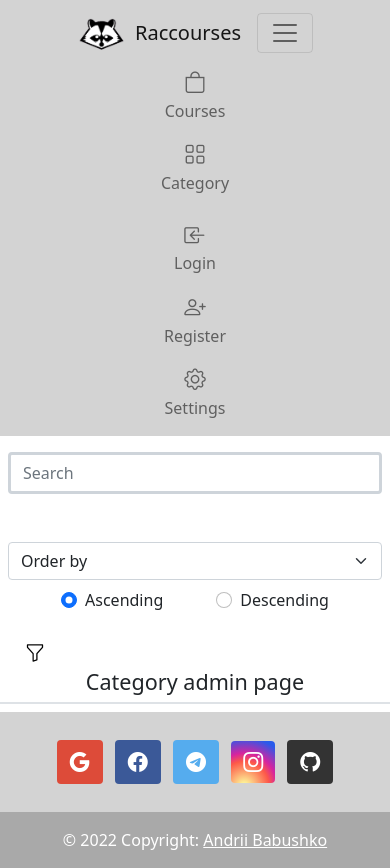
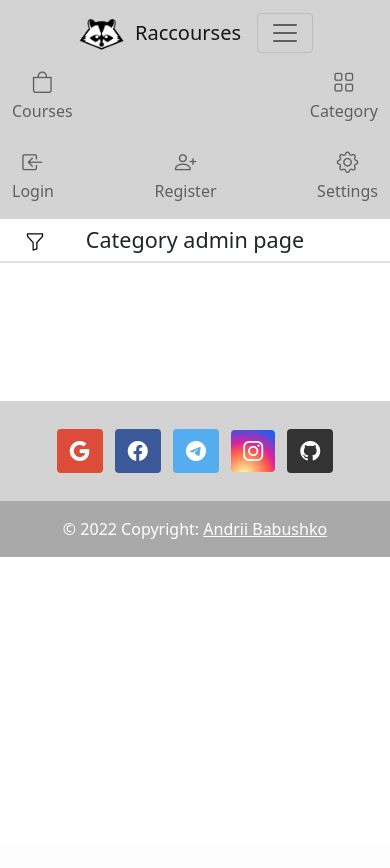
Before and after one commit to AndriiBabushko/raccoons-courses-2022, a PHP site: page /category/eng/index in a window 390 px wide, after a click that opens the changed part. After the commit the page ends 557 px from the top, so only its background shows below. Run offline with PHP 8.4, Linux system fonts and the light colour scheme; data that the repository does not hold is empty; some libraries are stand-ins or nearby versions.

Commit message:
Modify light theme styles

```diff
--- a/static/styles/light/css/light_theme.css
+++ b/static/styles/light/css/light_theme.css
@@ -74,6 +74,77 @@
   }
   100% {
     opacity: 100%;
+  }
+}
+.dropdown-item:focus {
+  background-color: #a1a1a1;
+}
+
+.nav-link {
+  height: 100%;
+}
+
+.nav-block {
+  height: 100%;
+  display: flex;
+  flex-direction: column;
+  justify-content: center;
+  align-items: center;
+}
+
+@media (min-width: 0) and (max-width: 976px) {
+  #navbarNav {
+    flex-wrap: wrap;
+  }
+  #navbarNav .navbar-nav {
+    flex-direction: row;
+    justify-content: space-between;
+  }
+}
+#sidebarCol {
+  width: 0 !important;
+  overflow: hidden;
+}
+
+.sidebar-col {
+  transition-duration: 0.5s;
+  transition-property: all;
+  transition-timing-function: ease-in-out;
+  z-index: 100;
+}
+
+#sidebar {
+  position: relative;
+  height: 100%;
+  padding: 0;
+  display: flex;
+  flex-direction: column;
+}
+
+#sidebarToggler {
+  position: absolute;
+}
+
+#sidebarNav {
+  width: 100%;
+  height: 100%;
+  display: flex;
+  justify-content: center;
+  border-right: 2px solid lightgrey;
+}
+
+#sidebarUl {
+  width: 100%;
+  display: flex;
+  flex-direction: column;
+  align-items: center;
+}
+
+@media (min-width: 0) and (max-width: 360px) {
+  #sidebarToggler {
+    position: relative;
+    display: flex;
+    justify-content: center;
   }
 }
 #settingsMenu {
@@ -292,7 +363,7 @@ textarea {
   align-items: center;
 }
 
-.form-control {
+.form-control, .form-select {
   border-width: 3px;
 }
 
@@ -380,10 +451,15 @@ textarea {
   }
 }
 .card {
+  border-color: #a1a1a1;
   transition-duration: 0.5s;
+  color: black;
+  z-index: 2 !important;
 }
 .card:hover {
-  background-color: lightgrey;
+  background-color: #a1a1a1;
+  border-color: lightgrey;
+  color: white;
   transform: scale(0.95);
 }
 
@@ -397,22 +473,6 @@ textarea {
   background-color: lightgrey;
 }
 
-.dropdown-item:focus {
-  background-color: #a1a1a1;
-}
-
-.nav-link {
-  height: 100%;
-}
-
-.nav-block {
-  height: 100%;
-  display: flex;
-  flex-direction: column;
-  justify-content: center;
-  align-items: center;
-}
-
 .footer {
   background-color: lightgrey;
 }
--- a/static/styles/light/sass/light_theme.scss
+++ b/static/styles/light/sass/light_theme.scss
@@ -1,4 +1,4 @@
-@import "index", "settings", "auth_forms", "category_forms", "courses", "category";
+@import "index", "navbar", "side_navbar", "settings", "auth_forms", "category_forms", "courses", "category";
 
 *, *:before, *:after {
   box-sizing: border-box;
@@ -10,24 +10,6 @@
   background-color: $light_grey
 }
 
-.dropdown-item {
-  &:focus {
-    background-color: $post_grey;
-  }
-}
-
-.nav-link {
-  height: 100%;
-}
-
-.nav-block {
-  height: 100%;
-  display: flex;
-  flex-direction: column;
-  justify-content: center;
-  align-items: center;
-}
-
 .footer {
   background-color: $light_grey;
 }
```
